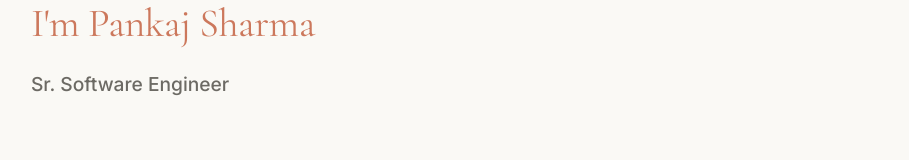
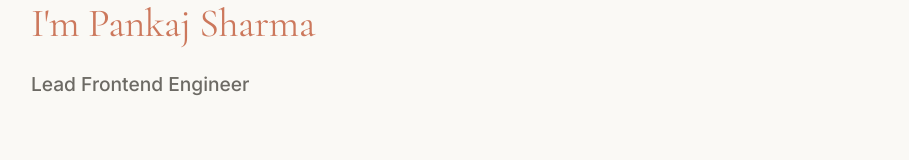
Before and after one commit to Starboy-Sharma/portfolio, a React (Create React App) app: page / in a window 1280 px wide. Shown: the part 404-564 px from the top of the page, without its empty margins (362-1271 px from the left). Built offline with nearby package versions, Linux system fonts and the light colour scheme.

Commit message:
update profile

```diff
--- a/src/component/About/About.js
+++ b/src/component/About/About.js
@@ -12,7 +12,7 @@ const About = () => {
         <h3>About Me</h3>
         <div className="about-me-text-container">
           <p>
-            Hello, 👋 My name is Pankaj Sharma. I am a Software Developer based in
+            Hello, 👋 My name is Pankaj Sharma. I am a Lead Software Engineer with over 8 years of experience based in
             Delhi, India. I am currently working at{" "}
             <a href="https://www.emids.com/" rel="noreferrer" target="_blank">
               Emids
--- a/src/component/Header/Header.js
+++ b/src/component/Header/Header.js
@@ -12,7 +12,7 @@ const Header = () => {
       <div className="welcome-msg">
         <h1>Hello World! 👋</h1>
         <h3>I'm Pankaj Sharma</h3>
-        <span className="role">Sr. Software Engineer</span>
+        <span className="role">Lead Frontend Engineer</span>
       </div>
       <div className="arrow-down">
         <a href="#about">
```
